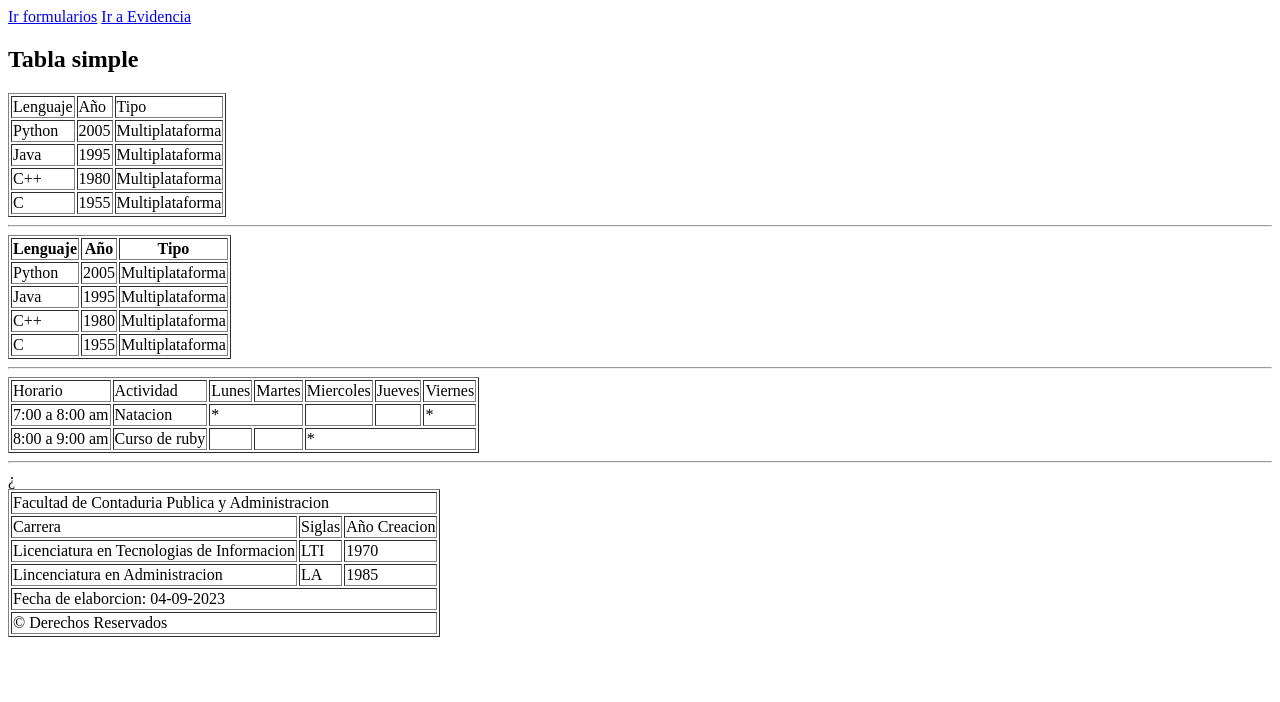
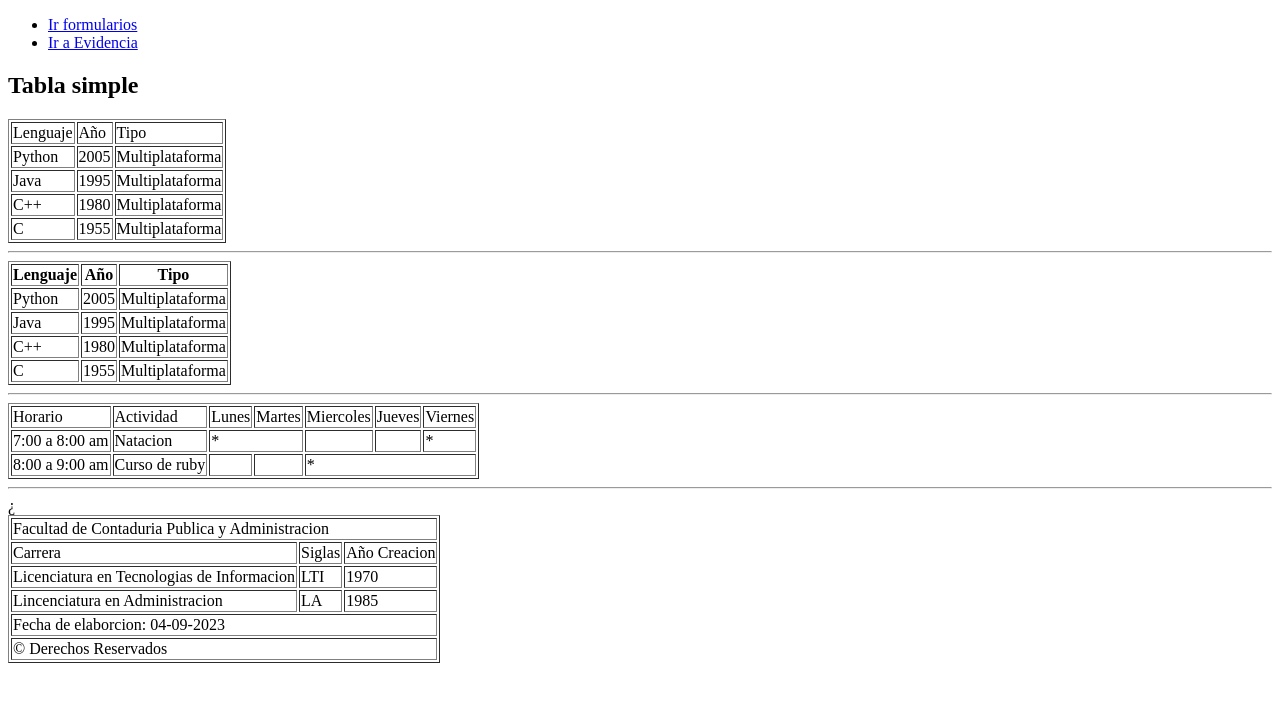
Before and after one commit to KimTaet/practica520409, a plain HTML site: page index.html in a window 1280 px wide. Drawn offline with Linux system fonts and the light colour scheme.

Commit message:
Cambios realizados

```diff
--- a/index.html
+++ b/index.html
@@ -6,8 +6,10 @@
     <title>Tablas html</title>
 </head>
 <body>
-    <a href="formularios.html">Ir formularios</a>
-    <a href="https://fdw52ad2023.github.io/website52//KimTaet/index.html">Ir a Evidencia</a>
+    <ul>
+        <li><a href="formularios.html">Ir formularios</a></li>
+        <li><a href="https://fdw52ad2023.github.io/website52//KimTaet/index.html">Ir a Evidencia</a></li>
+    </ul>
     <h2>Tabla simple</h2>
     <table border="1px">
         <tr>
```
Also changed, not shown: formularios.html (+1 -1 lines).
